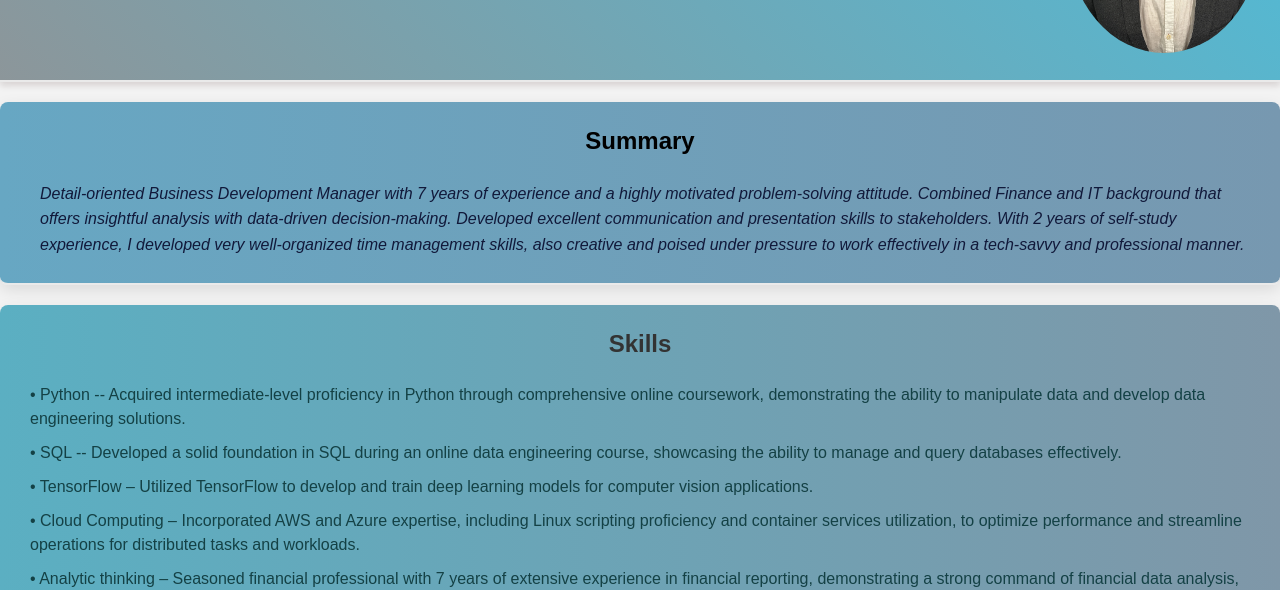
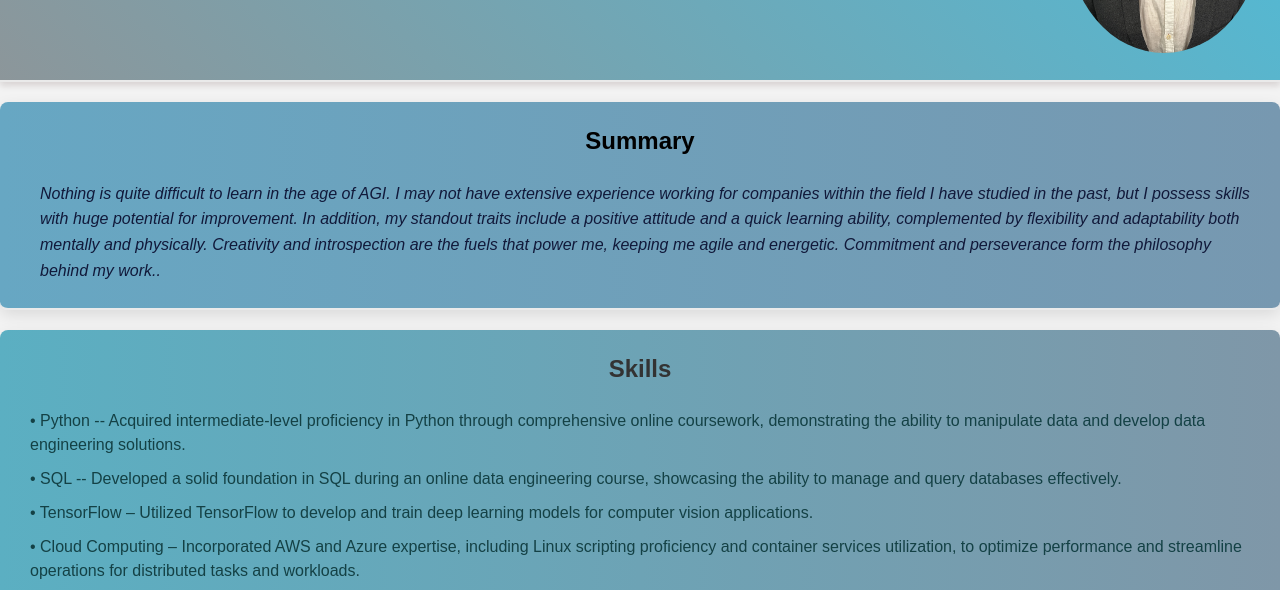
Before and after one commit to Chenfeid/resume.github.io, a plain HTML site: page index.html in a window 1280 px wide. Shown: the part 194-784 px from the top of the page. Drawn offline with Linux system fonts and the light colour scheme.

Commit message:
Update index.html
Redone of Summary

```diff
--- a/index.html
+++ b/index.html
@@ -63,10 +63,9 @@
     </header>
     <section id="Summary">
         <h2>Summary</h2>
-        <p>Detail-oriented Business Development Manager with 7 years of experience and a highly motivated problem-solving attitude.
-            Combined Finance and IT background that offers insightful analysis with data-driven decision-making.
-            Developed excellent communication and presentation skills to stakeholders.
-            With 2 years of self-study experience, I developed very well-organized time management skills, also creative and poised under pressure to work effectively in a tech-savvy and professional manner.</p>
+        <p>Nothing is quite difficult to learn in the age of AGI. I may not have extensive experience working for companies within the field I have studied in the past, but I possess skills with huge potential for improvement.
+            In addition, my standout traits include a positive attitude and a quick learning ability, complemented by flexibility and adaptability both mentally and physically.
+            Creativity and introspection are the fuels that power me, keeping me agile and energetic. Commitment and perseverance form the philosophy behind my work..</p>
     </section>
     <section id="Skills">
         <h2>Skills</h2>
```
